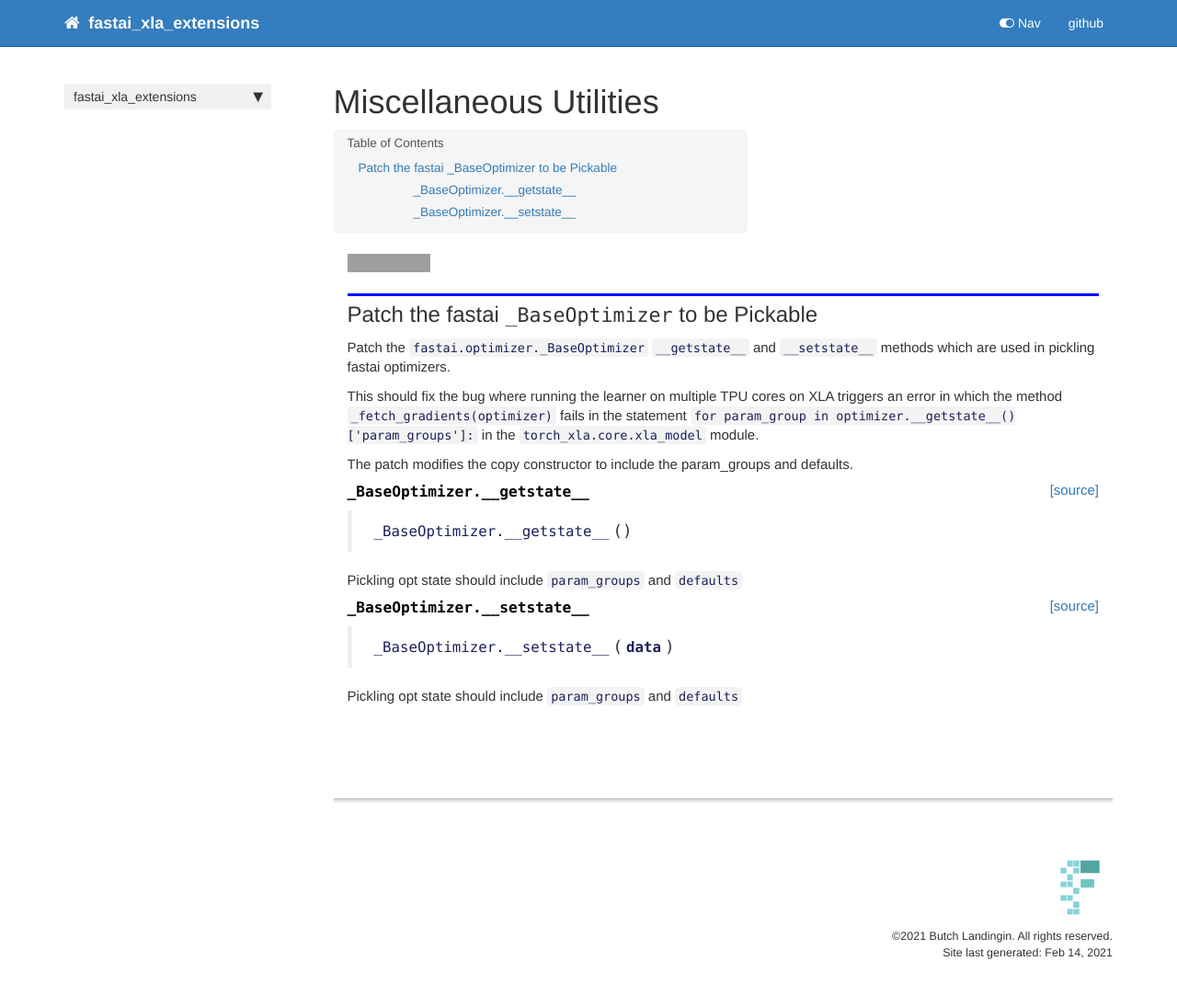
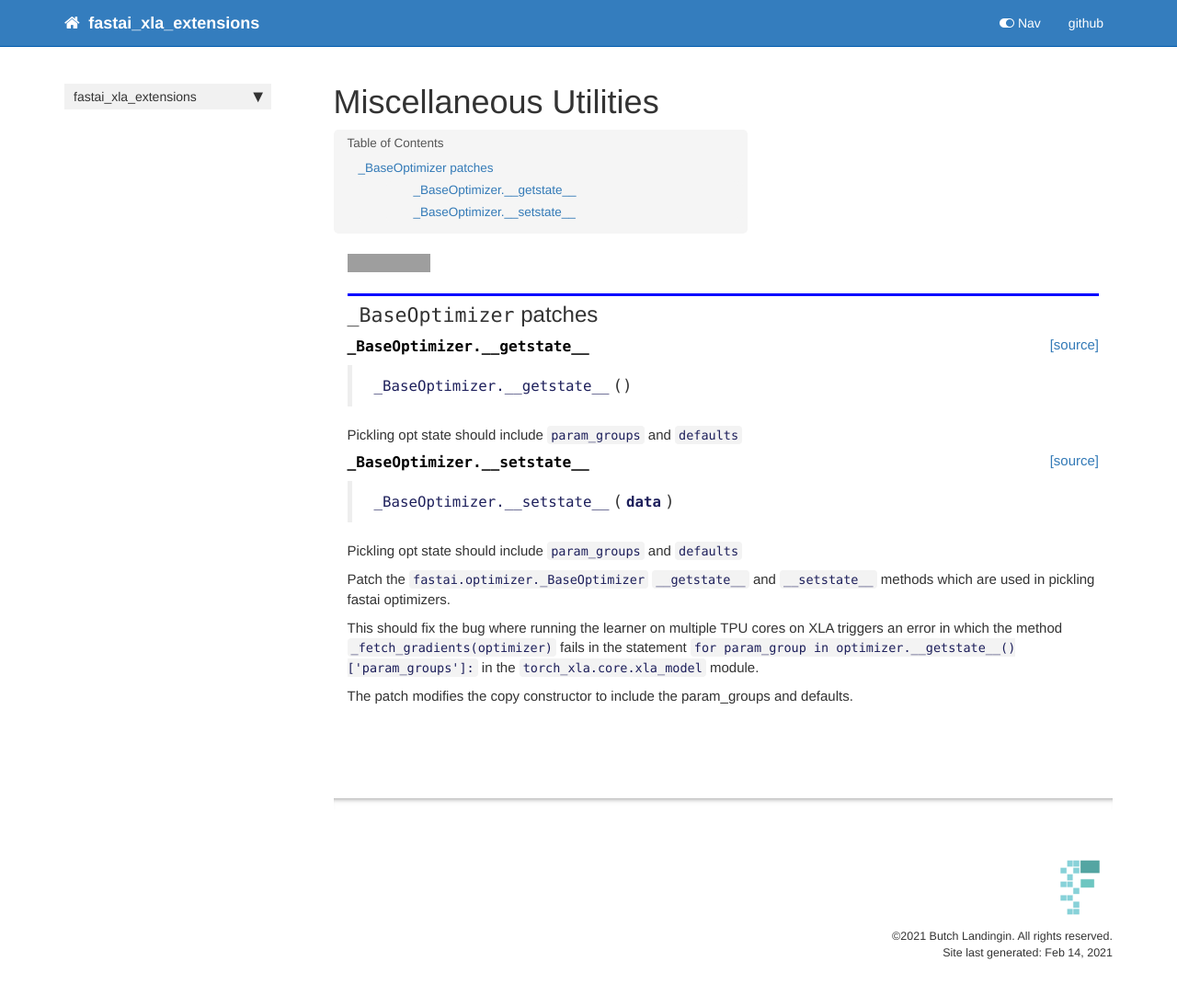
Before and after one commit to butchland/fastai_xla_extensions, a Jekyll site: the page built from docs/misc_utils.html, in a window 1280 px wide. Shown: the whole page at 92% size. Built offline with Jekyll 4.4.1, drawn with Linux system fonts in a browser that asks for light colours; nearby versions of some CDN libraries; comment, search, counter and statistics services are not loaded; grey boxes are pictures that could not be loaded.

```diff
--- a/docs/misc_utils.html
+++ b/docs/misc_utils.html
@@ -38,10 +38,7 @@ nb_path: "nbs/02b_misc_utils.ipynb"
 </div>
 <div class="cell border-box-sizing text_cell rendered"><div class="inner_cell">
 <div class="text_cell_render border-box-sizing rendered_html">
-<h2 id="Patch-the-fastai-_BaseOptimizer-to-be-Pickable">Patch the fastai <code>_BaseOptimizer</code> to be Pickable<a class="anchor-link" href="#Patch-the-fastai-_BaseOptimizer-to-be-Pickable"> </a></h2><p>Patch the <code>fastai.optimizer._BaseOptimizer</code> <code>__getstate__</code> and <code>__setstate__</code> methods which are used in pickling fastai optimizers.</p>
-<p>This should fix the bug where running the learner on multiple TPU cores on XLA triggers an error in which the method <code>_fetch_gradients(optimizer)</code> fails in the statement <code>for param_group in optimizer.__getstate__()['param_groups']:</code> in the  <code>torch_xla.core.xla_model</code> module.</p>
-<p>The patch modifies the copy constructor to include the param_groups and defaults.</p>
-
+<h2 id="_BaseOptimizer-patches"><code>_BaseOptimizer</code> patches<a class="anchor-link" href="#_BaseOptimizer-patches"> </a></h2>
 </div>
 </div>
 </div>
@@ -89,4 +86,13 @@ nb_path: "nbs/02b_misc_utils.ipynb"
 </div>
     {% endraw %}
 
+<div class="cell border-box-sizing text_cell rendered"><div class="inner_cell">
+<div class="text_cell_render border-box-sizing rendered_html">
+<p>Patch the <code>fastai.optimizer._BaseOptimizer</code> <code>__getstate__</code> and <code>__setstate__</code> methods which are used in pickling fastai optimizers.</p>
+<p>This should fix the bug where running the learner on multiple TPU cores on XLA triggers an error in which the method <code>_fetch_gradients(optimizer)</code> fails in the statement <code>for param_group in optimizer.__getstate__()['param_groups']:</code> in the  <code>torch_xla.core.xla_model</code> module.</p>
+<p>The patch modifies the copy constructor to include the param_groups and defaults.</p>
+
 </div>
+</div>
+</div>
+</div>
```
Also changed, not shown: docs/index.html (+7 -0 lines), README.md, docs/images/output_23_0.png, docs/images/output_30_2.png, docs/images/output_38_0.png (added), 3 other files.
